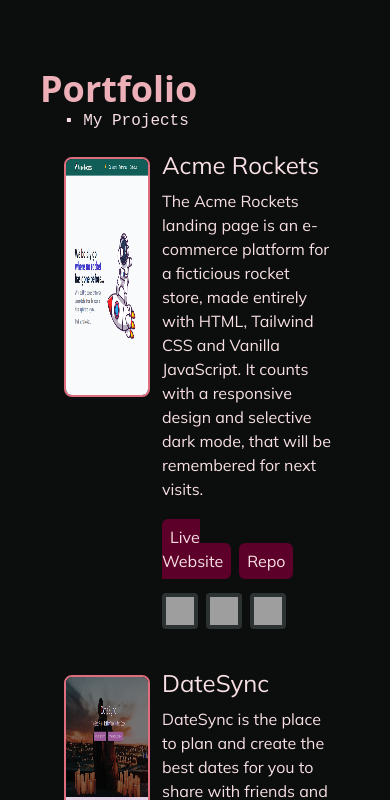
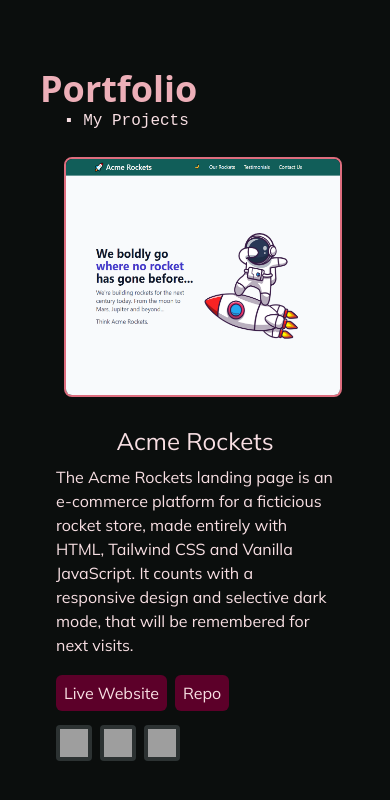
Before and after one commit to anamspe/ana-portfolio, a React (Vite) app: page / in a window 390 px wide. Shown: the part 960-1760 px from the top of the page. Built offline with nearby package versions, Linux system fonts and the light colour scheme; grey boxes are pictures that could not be loaded; a web font is replaced by a local one.

Commit message:
Update Projects section for mobile

```diff
--- a/src/components/ProjectItem.jsx
+++ b/src/components/ProjectItem.jsx
@@ -8,16 +8,16 @@ const Project = () => {
     const project = projects[item];
 
     return (
-      <div key={item} className="flex p-4 gap-5">
-        <div className="w-1/3">
+      <div key={item} className="flex flex-col sm:flex-row p-4 gap-5">
+        <div className="sm:w-1/3">
           <img
             src={project.img}
             alt={project.name}
             className="h-60 w-full rounded-lg m-2 border-2 border-cherry-400"
           />
         </div>
-        <div className="w-2/3">
-          <h1 className="text-2xl mb-2">{project.name}</h1>
+        <div className="sm:w-2/3">
+          <h1 className="text-2xl text-center sm:text-left mb-2">{project.name}</h1>
           <p className="mb-6">{project.description}</p>
           {project.website && (
             <a
```
